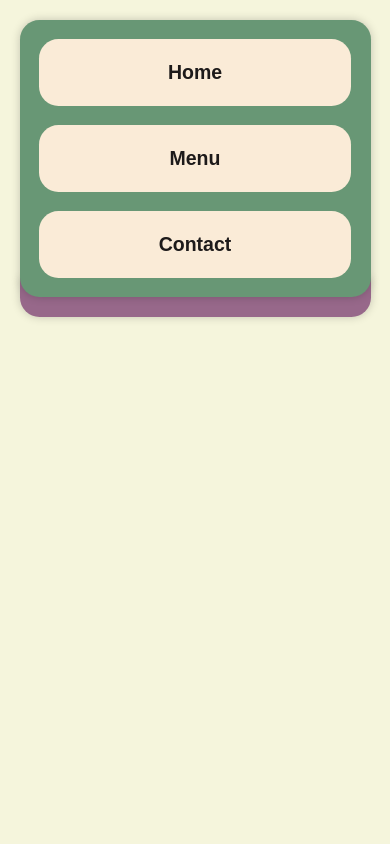
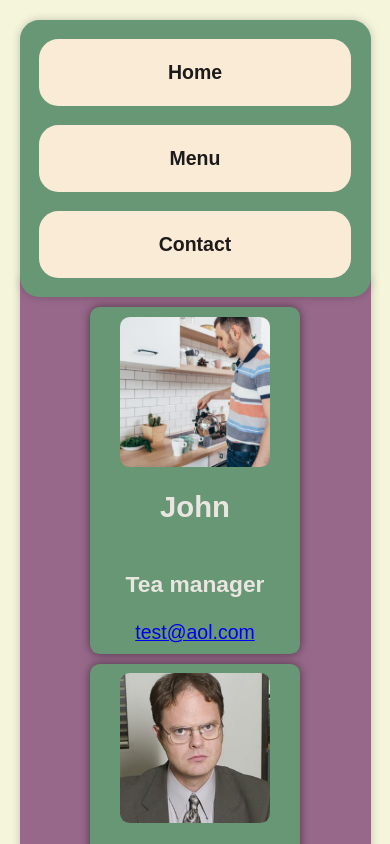
Before and after one commit to arayias/restaurant-page, a website built with webpack: page dist/index.html in a window 390 px wide. Both pictures are taken after a click on the element "Contact". Shown: the top 844 px of the page. Built offline with nearby package versions, Linux system fonts and the light colour scheme.

Commit message:
Added the final tab 'contact' and adjusted styling so it's mobile friendly.

```diff
--- a/src/contact.js
+++ b/src/contact.js
@@ -0,0 +1,66 @@
+import Jim from "./jim.jpg";
+import John from "./john.jpg";
+import Dwight from "./dwight.jpg";
+
+const contacts = [
+  {
+    name: "John",
+    role: "Tea manager",
+    email: "test@aol.com",
+    picture: John,
+  },
+  {
+    name: "Dwight",
+    role: "Assistant to the Assistant to the Regional Manager",
+    email: "test@aol.com",
+    picture: Dwight,
+  },
+  {
+    name: "Jim",
+    role: "Salesman",
+    email: "test@aol.com",
+    picture: Jim,
+  },
+];
+
+const contact = () => {
+  const contactContainer = document.createElement("div");
+  contactContainer.classList.add("contact-container");
+
+  contacts.forEach((contact) => {
+    const contactElement = createContactElement(contact);
+    contactContainer.appendChild(contactElement);
+  });
+
+  return contactContainer;
+};
+
+const createContactElement = (contact) => {
+  const contactElement = document.createElement("div");
+  contactElement.classList.add("contact");
+
+  const contactPicture = new Image();
+  contactPicture.classList.add("contact-picture");
+  contactPicture.src = contact.picture;
+  contactElement.appendChild(contactPicture);
+
+  const contactName = document.createElement("h2");
+  contactName.classList.add("contact-name");
+  contactName.textContent = contact.name;
+  contactElement.appendChild(contactName);
+
+  const contactRole = document.createElement("h3");
+  contactRole.classList.add("contact-role");
+  contactRole.textContent = contact.role;
+  contactElement.appendChild(contactRole);
+
+  const contactEmail = document.createElement("a");
+  contactEmail.classList.add("contact-email");
+  contactEmail.textContent = contact.email;
+  contactEmail.href = `mailto:${contact.email}`;
+  contactElement.appendChild(contactEmail);
+
+  return contactElement;
+};
+
+export { contact };
--- a/src/index.js
+++ b/src/index.js
@@ -1,6 +1,7 @@
 import { landing } from "./landing";
 import { home } from "./home";
 import { menu } from "./menu";
+import { contact } from "./contact";
 
 import "./style.css";
 
--- a/src/style.css
+++ b/src/style.css
@@ -17,6 +17,7 @@ body {
   margin: 0 auto;
   background-color: beige;
 }
+
 header {
   position: relative;
   z-index: 2;
@@ -140,6 +141,44 @@ header {
   padding-bottom: 0.2em;
 }
 
+.contact-container {
+  display: flex;
+  flex-direction: column;
+  justify-content: center;
+  align-items: center;
+  margin: 0 auto;
+}
+
+.contact {
+  display: flex;
+  flex-direction: column;
+  justify-content: center;
+  align-items: center;
+  margin: 0 auto;
+  border: none;
+  border-radius: 0.5em;
+  background-color: var(--main-color);
+  box-shadow: 0 0 10px rgba(0, 0, 0, 0.5);
+  padding: 0.5em;
+  margin-top: 0.5em;
+}
+
+.contact img {
+  width: 150px;
+  height: 150px;
+  object-fit: cover;
+  object-position: center;
+  border-radius: 0.5em;
+  display: flex;
+  justify-content: center;
+  align-items: center;
+}
+
+.contact h3 {
+  width: 25ch;
+  text-align: center;
+}
+
 @media screen and (max-width: 768px) {
   body {
     width: 90%;
@@ -148,4 +187,8 @@ header {
   .home-grid {
     grid-template-columns: repeat(auto-fit, minmax(200px, 1fr));
   }
+  .contact h3 {
+    width: 15ch;
+    text-align: center;
+  }
 }
```
Also changed, not shown: dist/07c419eeebf2210110c4.jpg (added), dist/222df5c7ab3f124d915e.jpg (added), dist/4c25a285a46743170848.jpg (added), dist/6071ae666435593a67b1.jpg (added), dist/d4591c3272b1018fa75a.png (added), dist/index.bundle.js, dist/landing.bundle.js, src/dwight.jpg (added), src/jim.jpg (added), src/john.jpg (added).
